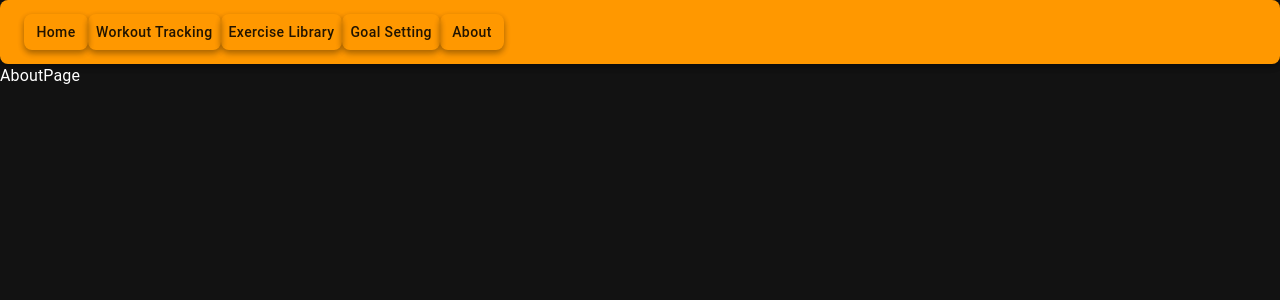
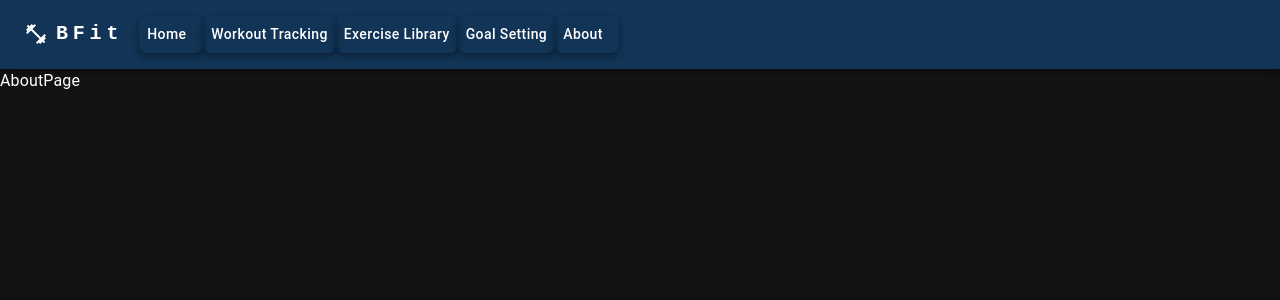
Before and after one commit to zainsaleem022/Fitness-Website, a React (Create React App) app in the folder frontend/: page /about in a window 1280 px wide. Shown: the top 300 px of the page. Built offline with nearby package versions, Linux system fonts and the light colour scheme.

Commit message:
new navbar

```diff
--- a/frontend/src/components/Navbar.js
+++ b/frontend/src/components/Navbar.js
@@ -1,8 +1,16 @@
 import React from "react";
 import AppBar from "@mui/material/AppBar";
+import Box from "@mui/material/Box";
 import Toolbar from "@mui/material/Toolbar";
+import IconButton from "@mui/material/IconButton";
+import Typography from "@mui/material/Typography";
+import Menu from "@mui/material/Menu";
+import MenuIcon from "@mui/icons-material/Menu";
+import Container from "@mui/material/Container";
 import Button from "@mui/material/Button";
+import MenuItem from "@mui/material/MenuItem";
 import { Link } from "react-router-dom";
+import FitnessCenterIcon from "@mui/icons-material/FitnessCenter"; // Import the FitnessCenterIcon
 
 const pages = [
   { name: "Home", path: "/" },
@@ -13,20 +21,123 @@ const pages = [
 ];
 
 function BfitNavbar() {
+  const [anchorElNav, setAnchorElNav] = React.useState(null);
+
+  const handleOpenNavMenu = (event) => {
+    setAnchorElNav(event.currentTarget);
+  };
+
+  const handleCloseNavMenu = () => {
+    setAnchorElNav(null);
+  };
+
   return (
-    <AppBar position="static">
-      <Toolbar>
+    <AppBar
+      position="static"
+      sx={{ backgroundColor: "#123456", borderRadius: 0 }}
+    >
+      <Container maxWidth="xl">
+        <Toolbar disableGutters sx={{ justifyContent: "flex-start" }}>
+          <FitnessCenterIcon
+            sx={{ display: { xs: "none", md: "flex" }, mr: 1, color: "white" }}
+          />
+          <Typography
+            variant="h6"
+            noWrap
+            component={Link}
+            to="/"
+            sx={{
+              mr: 2,
+              display: { xs: "none", md: "flex" },
+              fontFamily: "monospace",
+              fontWeight: 700,
+              letterSpacing: ".3rem",
+              color: "white", // Set color to white
+              textDecoration: "none",
+            }}
+          >
+            BFit
+          </Typography>
+
+          <Box sx={{ flexGrow: 1, display: { xs: "flex", md: "none" } }}>
+            <IconButton
+              size="large"
+              aria-label="account of current user"
+              aria-controls="menu-appbar"
+              aria-haspopup="true"
+              onClick={handleOpenNavMenu}
+              color="inherit"
+            >
+              <MenuIcon />
+            </IconButton>
+            <Menu
+              id="menu-appbar"
+              anchorEl={anchorElNav}
+              anchorOrigin={{
+                vertical: "bottom",
+                horizontal: "left",
+              }}
+              keepMounted
+              transformOrigin={{
+                vertical: "top",
+                horizontal: "left",
+              }}
+              open={Boolean(anchorElNav)}
+              onClose={handleCloseNavMenu}
+              sx={{
+                display: { xs: "block", md: "none" },
+              }}
+            >
+              {pages.map((page) => (
+                <MenuItem key={page.name} onClick={handleCloseNavMenu}>
+                  <Typography
+                    textAlign="center"
+                    component={Link}
+                    to={page.path}
+                    sx={{ textDecoration: "none", color: "inherit" }}
+                  >
+                    {page.name}
+                  </Typography>
+                </MenuItem>
+              ))}
+            </Menu>
+          </Box>
+          <FitnessCenterIcon
+            sx={{ display: { xs: "flex", md: "none" }, mr: 1, color: "white" }}
+          />
+          <Typography
+            variant="h5"
+            noWrap
+            component={Link}
+            to="/"
+            sx={{
+              mr: 2,
+              display: { xs: "flex", md: "none" },
+              flexGrow: 1,
+              fontFamily: "monospace",
+              fontWeight: 700,
+              letterSpacing: ".3rem",
+              color: "white", // Set color to white
+              textDecoration: "none",
+            }}
+          >
+            BFit
+          </Typography>
+          <Box sx={{ flexGrow: 1, display: { xs: "none", md: "flex" } }}>
             {pages.map((page) => (
               <Button
                 key={page.name}
                 component={Link}
                 to={page.path}
-            color="inherit"
+                onClick={handleCloseNavMenu}
+                sx={{ my: 2, color: "white", display: "block" }}
               >
                 {page.name}
               </Button>
             ))}
+          </Box>
         </Toolbar>
+      </Container>
     </AppBar>
   );
 }
```
Lines whose indentation alone changed are shown as unchanged.
